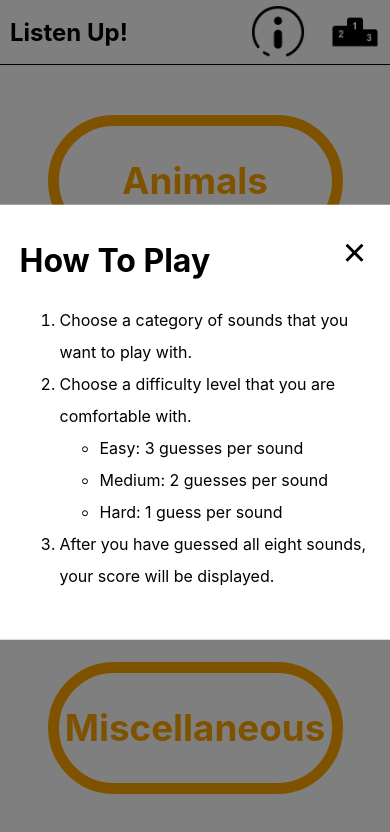
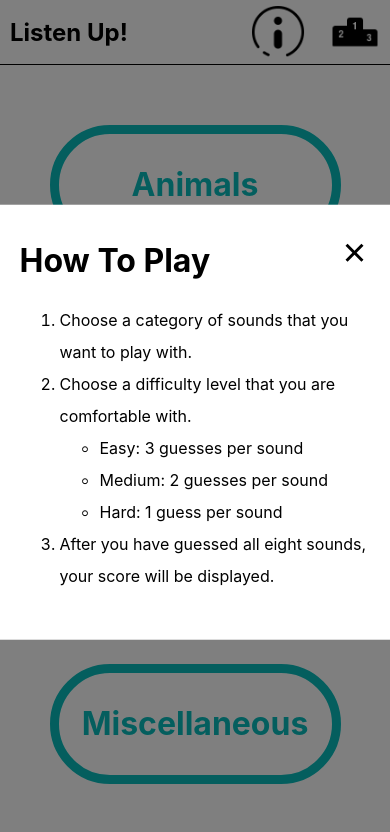
Before and after one commit to Listen-Up-2210/listen-up-ui, a React (Create React App) app: page / in a window 390 px wide. Shown: the top 832 px of the page. Built offline with nearby package versions, Linux system fonts and the light colour scheme.

Commit message:
Change category button border and font color and size

```diff
--- a/src/Components/Category/Category.css
+++ b/src/Components/Category/Category.css
@@ -1,3 +1,9 @@
+/* #29BF12
+#ABFF4F
+#08BDBD
+#F21B3F
+#FF9914 */
+
 .categories
 {
 	align-items: center;
@@ -10,12 +16,12 @@
 .category-link
 {
 	background-color: white;
-	border: orange .2em solid;
+	border: #08BDBD .2em solid;
 	border-radius: 2em;
-	color: orange;
-	font-size: 3rem;
+	color: #08BDBD;
+	font-size: 2rem;
 	font-weight: bold;
-	line-height: 13vh;
+	line-height: 10vh;
 	text-align: center;
 	text-decoration: none;
 	width: 11em;
@@ -23,7 +29,7 @@
 .category-link:hover
 {
 	animation: wiggle 2s infinite;
-	box-shadow: 0 0 .8em orange;
+	box-shadow: 0 0 .8em #08BDBD;
 	transform: scale(1.2);
 }
 @keyframes wiggle
@@ -55,9 +61,9 @@
 	{
 		border: .3em solid;
 		border-radius: 2em;
-		font-size: 2.3em;
+		font-size: 2.0em;
 		font-weight: bold;
-		line-height: 13vh;
+		line-height: 12vh;
 		text-align: center;
 		text-decoration: none;
 		width: 70vw;
```
